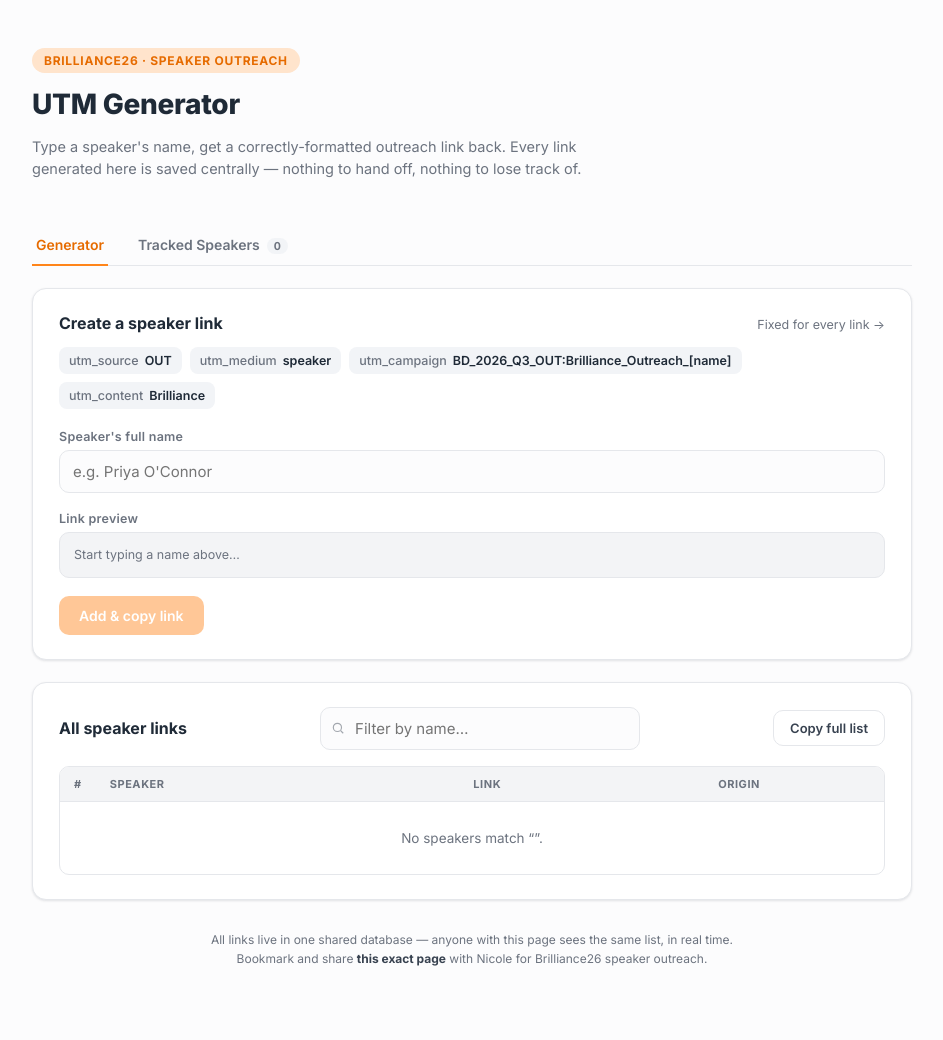
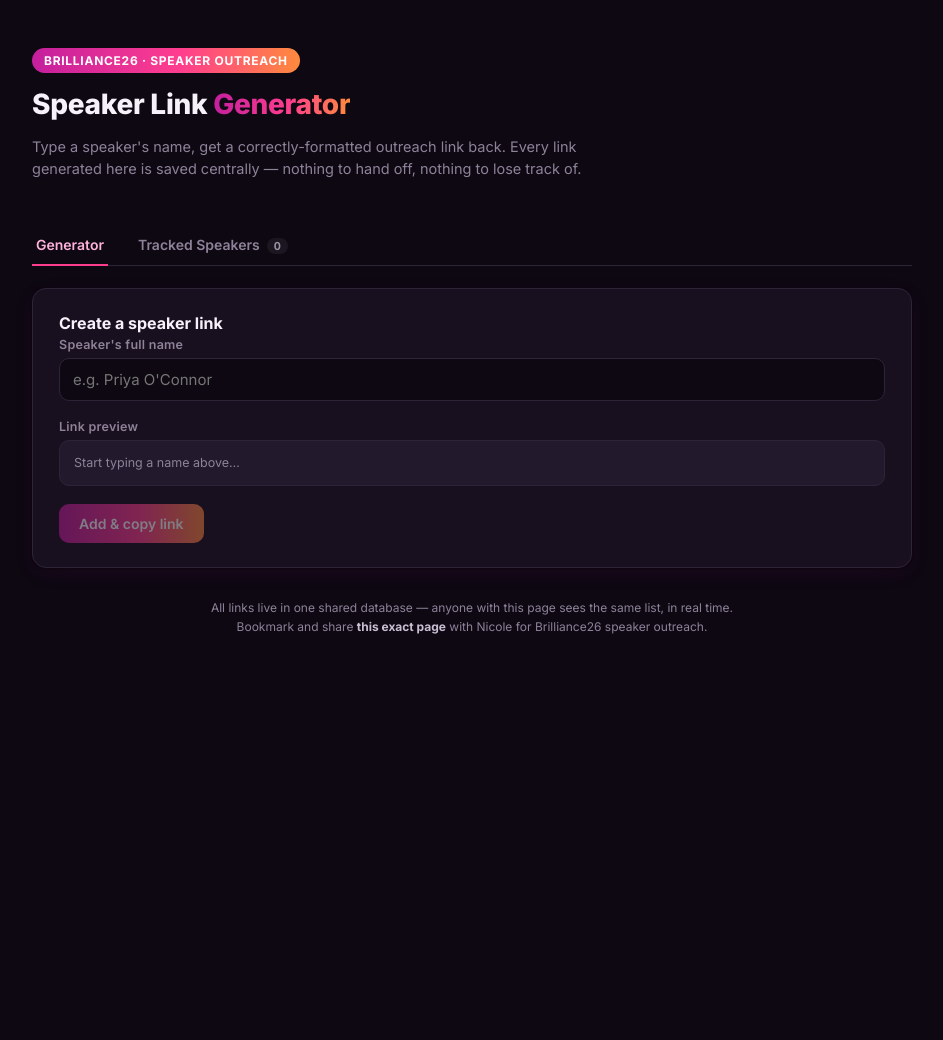
Before and after one commit to daiseechau/brilliance-utm-tracker, a FastAPI app: page / in a window 1280 px wide. Shown: the whole page, without its empty margins (168-1111 px from the left). After the commit the page ends 634 px from the top, so only its background shows below. Run offline with FastAPI, Linux system fonts and the light colour scheme; data that the repository does not hold is empty; parts of the project's set-up code (start-up, migrations or seed data) failed here and were passed over; some libraries are stand-ins or nearby versions.

Commit message:
Restyle to Brilliance26 branding, drop raw UTM param display
Matches the event's actual black + magenta/pink/orange gemstone
gradient instead of generic Vituity styling. Removes the utm_source/
utm_medium/etc. chip row so Nicole only sees the name input and the
resulting link. Also fixes a CSS specificity bug where the inactive
tab panel rendered anyway despite its hidden attribute.

```diff
--- a/templates/index.html
+++ b/templates/index.html
@@ -6,35 +6,18 @@
 <title>Brilliance UTM Generator</title>
 <link rel="stylesheet" href="https://fonts.googleapis.com/css2?family=Inter:wght@400;500;600;700;800&family=JetBrains+Mono:wght@400;500&display=swap">
 <style>
+  /* Brilliance26 brand: near-black ground, magenta -> pink -> orange gemstone gradient */
   :root{
-    --page:#FCFCFD; --card:#FFFFFF; --heading:#1F2A37; --body:#384250; --muted:#6C737F;
-    --line:#E5E7EB; --divider:#F3F4F6;
-    --primary:#FF851A; --primary-600:#FF7700; --primary-700:#E66B00; --primary-25:#FFE4CC;
-    --green:#17B26A; --green-bg:#ECFDF3;
-    --slate:#6C737F; --slate-bg:#F2F4F7;
-    --red:#F04438; --red-bg:#FEF3F2;
+    --page:#0D0812; --card:#18101F; --heading:#F7F2FA; --body:#C9BFD3; --muted:#8E8299;
+    --line:#2E2438; --divider:#221A2C;
+    --magenta:#C41F9E; --pink:#FF3D8F; --orange:#FF8A3D;
+    --grad:linear-gradient(90deg,var(--magenta),var(--pink) 55%,var(--orange));
+    --primary:#FF3D8F; --primary-600:#FF1F79; --primary-700:#FFB2D9; --primary-25:rgba(255,61,143,.16);
+    --green:#3DD98C; --green-bg:rgba(61,217,140,.14);
+    --slate:#9C93A8; --slate-bg:rgba(255,255,255,.06);
+    --red:#FF6B7A; --red-bg:rgba(255,107,122,.14);
     --radius:14px;
-    --shadow:0 1px 3px rgba(16,24,40,.08),0 1px 2px rgba(16,24,40,.04);
-  }
-  @media (prefers-color-scheme: dark){
-    :root:not([data-theme="light"]){
-      --page:#14181F; --card:#1C222B; --heading:#F1F3F5; --body:#C6CDD6; --muted:#8B95A1;
-      --line:#2C333D; --divider:#242A33;
-      --primary:#FF9A45; --primary-600:#FF8A24; --primary-700:#FFB066; --primary-25:#3A2A18;
-      --green:#3AD98C; --green-bg:#123326;
-      --slate:#9AA4B2; --slate-bg:#252B33;
-      --red:#FF6B61; --red-bg:#3A1918;
-      --shadow:0 1px 3px rgba(0,0,0,.45),0 1px 2px rgba(0,0,0,.3);
-    }
-  }
-  :root[data-theme="dark"]{
-    --page:#14181F; --card:#1C222B; --heading:#F1F3F5; --body:#C6CDD6; --muted:#8B95A1;
-    --line:#2C333D; --divider:#242A33;
-    --primary:#FF9A45; --primary-600:#FF8A24; --primary-700:#FFB066; --primary-25:#3A2A18;
-    --green:#3AD98C; --green-bg:#123326;
-    --slate:#9AA4B2; --slate-bg:#252B33;
-    --red:#FF6B61; --red-bg:#3A1918;
-    --shadow:0 1px 3px rgba(0,0,0,.45),0 1px 2px rgba(0,0,0,.3);
+    --shadow:0 1px 3px rgba(0,0,0,.5),0 6px 20px rgba(196,31,158,.08);
   }
   *{box-sizing:border-box}
   html,body{background:var(--page);}
@@ -47,10 +30,11 @@
 
   .eyebrow{
     display:inline-flex; align-items:center; gap:6px; width:fit-content;
-    padding:5px 12px; border-radius:999px; background:var(--primary-25); color:var(--primary-700);
+    padding:5px 12px; border-radius:999px; background:var(--grad); color:#fff;
     font-size:12px; font-weight:700; letter-spacing:.06em; text-transform:uppercase;
   }
   h1{font-size:28px; font-weight:800; color:var(--heading); margin:14px 0 6px; letter-spacing:-.01em; text-wrap:balance;}
+  h1 .grad{background:var(--grad); -webkit-background-clip:text; background-clip:text; color:transparent;}
   .sub{font-size:14.5px; color:var(--muted); max-width:64ch; line-height:1.55;}
 
   .tabs{display:flex; gap:4px; border-bottom:1px solid var(--line); margin-top:8px;}
@@ -67,6 +51,7 @@
   .tab-btn.active .count{background:var(--primary-25); color:var(--primary-700);}
 
   .panel{display:flex; flex-direction:column; gap:22px;}
+  .panel[hidden]{display:none;}
 
   .card{
     background:var(--card); border:1px solid var(--line); border-radius:var(--radius);
@@ -75,11 +60,6 @@
   .card-head{display:flex; align-items:baseline; justify-content:space-between; gap:12px; margin-bottom:4px; flex-wrap:wrap;}
   .card-title{font-size:16px; font-weight:700; color:var(--heading);}
   .card-note{font-size:12.5px; color:var(--muted);}
-
-  .chip-row{display:flex; gap:8px; flex-wrap:wrap; margin:14px 0 20px;}
-  .chip{display:flex; align-items:center; gap:6px; background:var(--slate-bg); border-radius:8px; padding:6px 10px; font-size:12.5px; color:var(--body);}
-  .chip span{color:var(--muted); font-weight:500;}
-  .chip b{color:var(--heading); font-weight:600;}
 
   label{display:block; font-size:12.5px; font-weight:600; color:var(--muted); margin-bottom:6px; letter-spacing:.02em;}
   input[type="text"]{
@@ -103,8 +83,8 @@
 
   .actions{display:flex; align-items:center; gap:12px; margin-top:18px; flex-wrap:wrap;}
   button.btn{font:inherit; cursor:pointer; border:none; border-radius:10px; padding:11px 20px; font-size:14px; font-weight:600; transition:background .15s, opacity .15s;}
-  .btn-primary{background:var(--primary); color:#fff;}
-  .btn-primary:hover{background:var(--primary-600);}
+  .btn-primary{background:var(--grad); color:#fff;}
+  .btn-primary:hover{filter:brightness(1.08);}
   .btn-primary:disabled{opacity:.45; cursor:not-allowed;}
   .btn-ghost{background:transparent; color:var(--body); border:1px solid var(--line); font-size:13px; padding:9px 16px; border-radius:10px; font-weight:600; cursor:pointer; font-family:inherit;}
   .btn-ghost:hover{background:var(--divider);}
@@ -144,7 +124,7 @@
 
   <div>
     <span class="eyebrow">Brilliance26 · Speaker Outreach</span>
-    <h1>UTM Generator</h1>
+    <h1>Speaker Link <span class="grad">Generator</span></h1>
     <p class="sub">Type a speaker's name, get a correctly-formatted outreach link back. Every link generated here is saved centrally — nothing to hand off, nothing to lose track of.</p>
   </div>
 
@@ -157,13 +137,6 @@
     <div class="card">
       <div class="card-head">
         <div class="card-title">Create a speaker link</div>
-        <div class="card-note">Fixed for every link →</div>
-      </div>
-      <div class="chip-row">
-        <div class="chip"><span>utm_source</span><b>OUT</b></div>
-        <div class="chip"><span>utm_medium</span><b>speaker</b></div>
-        <div class="chip"><span>utm_campaign</span><b>BD_2026_Q3_OUT:Brilliance_Outreach_[name]</b></div>
-        <div class="chip"><span>utm_content</span><b>Brilliance</b></div>
       </div>
 
       <label for="nameInput">Speaker's full name</label>
```
